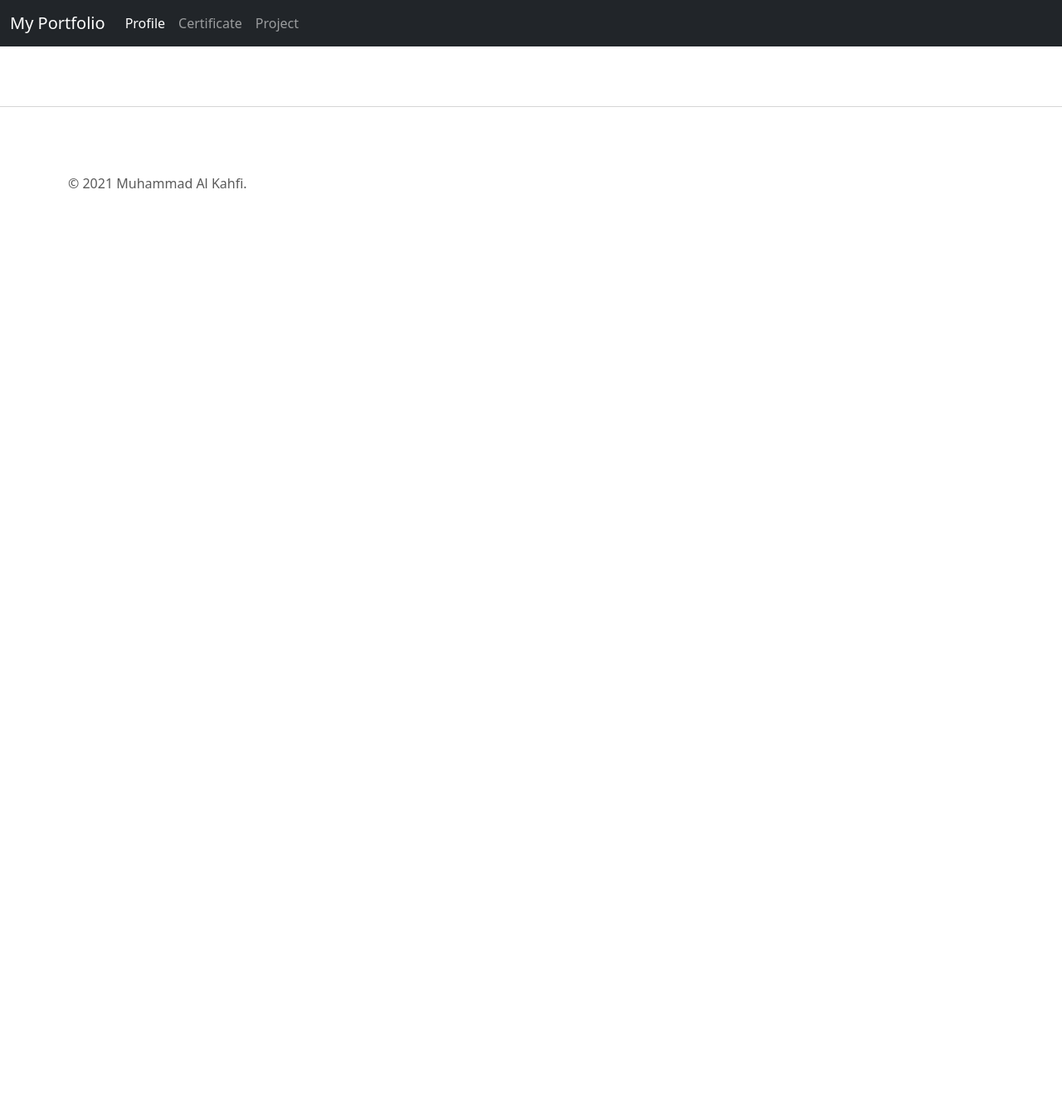
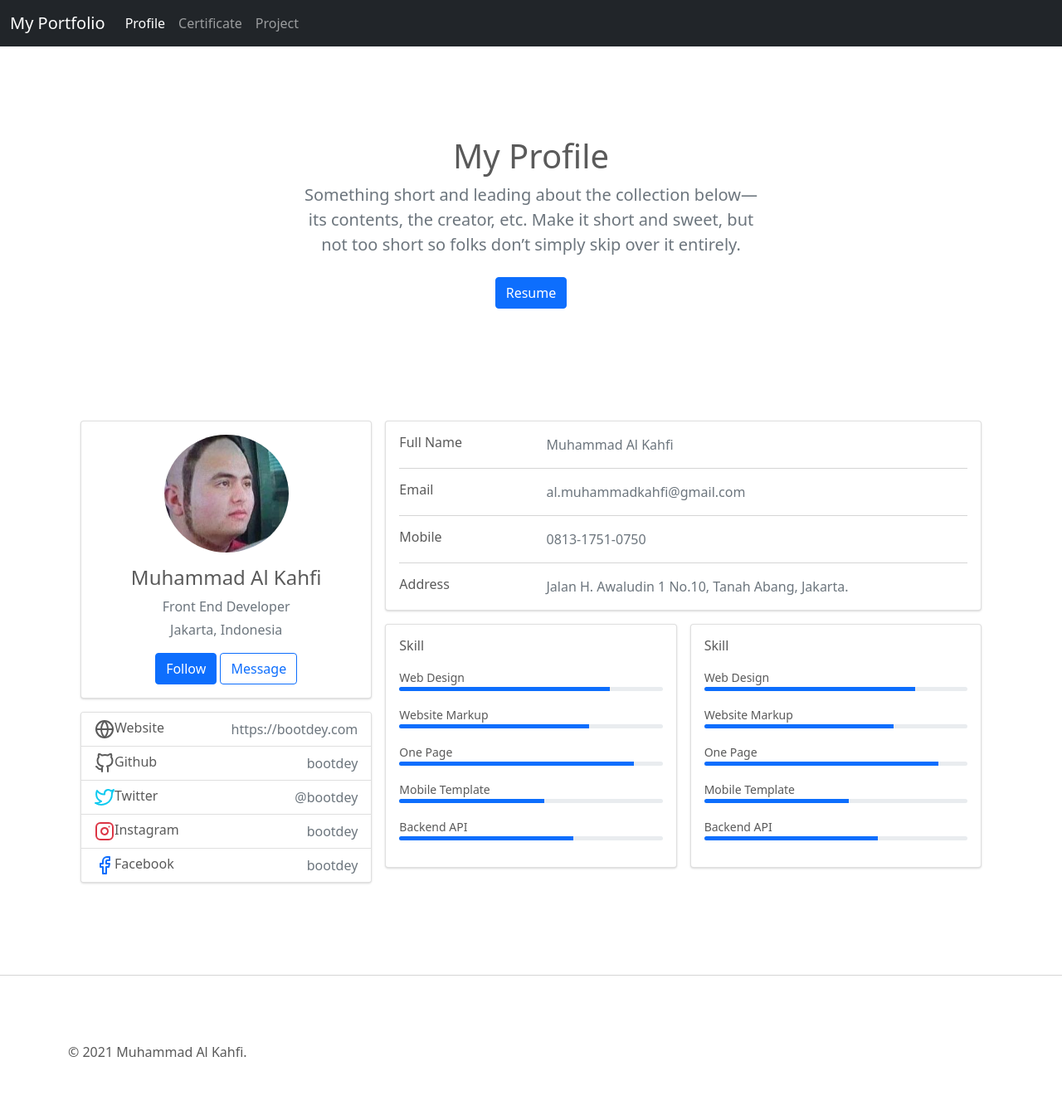
Before and after one commit to al-Kahfi/Portfolio, a PHP site: page /profile.html in a window 1280 px wide. Shown: the whole page at 83% size. Before the commit the page ends 227 px from the top, so only its background shows below. Run offline with PHP 8.4, Linux system fonts and the light colour scheme; some libraries are stand-ins or nearby versions.

Commit message:
working on profile pages

```diff
--- a/certificate.html
+++ b/certificate.html
@@ -79,7 +79,7 @@
           </div>
         </section>
 
-        <div class="album py-5 bg-light">
+        <div class="album py-5">
           <div class="container">
 
             <div class="row row-cols-1 row-cols-sm-2 row-cols-md-3 g-3">
--- a/css/carousel.css
+++ b/css/carousel.css
@@ -7,7 +7,6 @@ body {
   padding-bottom: 3rem;
   color: #5a5a5a;
 }
-
 
 /* CUSTOMIZE THE CAROUSEL
 -------------------------------------------------- */
@@ -34,7 +33,6 @@ body {
   height: 32rem;
 }
 
-
 /* MARKETING CONTENT
 -------------------------------------------------- */
 
@@ -48,11 +46,10 @@ body {
 }
 /* rtl:begin:ignore */
 .marketing .col-lg-4 p {
-  margin-right: .75rem;
-  margin-left: .75rem;
+  margin-right: 0.75rem;
+  margin-left: 0.75rem;
 }
 /* rtl:end:ignore */
-
 
 /* Featurettes
 ------------------------- */
@@ -66,9 +63,8 @@ body {
   font-weight: 300;
   line-height: 1;
   /* rtl:remove */
-  letter-spacing: -.05rem;
+  letter-spacing: -0.05rem;
 }
-
 
 /* RESPONSIVE CSS
 -------------------------------------------------- */
--- /dev/null
+++ b/css/profile.css
@@ -0,0 +1,55 @@
+body {
+  margin-top: 20px;
+  color: #1a202c;
+  text-align: left;
+  background-color: #ffffff;
+}
+.main-body {
+  padding: 15px;
+}
+.card {
+  box-shadow: 0 1px 3px 0 rgba(0, 0, 0, 0.1), 0 1px 2px 0 rgba(0, 0, 0, 0.06);
+}
+
+.card {
+  position: relative;
+  display: flex;
+  flex-direction: column;
+  min-width: 0;
+  word-wrap: break-word;
+  background-color: #fff;
+  background-clip: border-box;
+  border: 1 solid rgba(0, 0, 0, 0.125);
+  border-radius: 0.25rem;
+}
+
+.card-body {
+  flex: 1 1 auto;
+  min-height: 1px;
+  padding: 1rem;
+}
+
+.gutters-sm {
+  margin-right: -8px;
+  margin-left: -8px;
+}
+
+.gutters-sm > .col,
+.gutters-sm > [class*="col-"] {
+  padding-right: 8px;
+  padding-left: 8px;
+}
+.mb-3,
+.my-3 {
+  margin-bottom: 1rem !important;
+}
+
+.bg-gray-300 {
+  background-color: #e2e8f0;
+}
+.h-100 {
+  height: 100% !important;
+}
+.shadow-none {
+  box-shadow: none !important;
+}
--- a/profile.html
+++ b/profile.html
@@ -10,6 +10,7 @@
 
     <!-- Bootstrap core CSS -->
     <link href="css/bootstrap.min.css" rel="stylesheet">
+    <link href="css/profile.css" rel="stylesheet">
     <title>My Profile</title>
 
     <style>
@@ -65,6 +66,169 @@
       </nav>
     </header>
 
+    <section class="py-5 text-center container">
+      <div class="row py-lg-5">
+        <div class="col-lg-6 col-md-8 mx-auto">
+          <h1 class="fw-light">My Profile</h1>
+          <p class="lead text-muted">Something short and leading about the collection below—its contents, the creator, etc. Make it short and sweet, but not too short so folks don’t simply skip over it entirely.</p>
+          <p>
+            <a href="https://www.certiport.com/portal/pages/credentialverification.aspx" target="_blank" class="btn btn-primary my-2">Resume</a>
+          </p>
+        </div>
+      </div>
+    </section>
+
+    <!-- PROFILE -->
+    <div class="container">
+      <div class="main-body">
+            <!-- /Breadcrumb -->
+            <div class="row gutters-sm">
+              <div class="col-md-4 mb-3">
+                <div class="card">
+                  <div class="card-body">
+                    <div class="d-flex flex-column align-items-center text-center">
+                      <img src="img/foto.jpg" alt="Admin" class="rounded-circle" width="150">
+                      <div class="mt-3">
+                        <h4>Muhammad Al Kahfi</h4>
+                        <p class="text-secondary mb-1">Front End Developer</p>
+                        <p class="text-muted font-size-sm">Jakarta, Indonesia</p>
+                        <button class="btn btn-primary">Follow</button>
+                        <button class="btn btn-outline-primary">Message</button>
+                      </div>
+                    </div>
+                  </div>
+                </div>
+                <div class="card mt-3">
+                  <ul class="list-group list-group-flush">
+                    <li class="list-group-item d-flex justify-content-between align-items-center flex-wrap">
+                      <h6 class="mb-0"><svg xmlns="http://www.w3.org/2000/svg" width="24" height="24" viewBox="0 0 24 24" fill="none" stroke="currentColor" stroke-width="2" stroke-linecap="round" stroke-linejoin="round" class="feather feather-globe mr-2 icon-inline"><circle cx="12" cy="12" r="10"></circle><line x1="2" y1="12" x2="22" y2="12"></line><path d="M12 2a15.3 15.3 0 0 1 4 10 15.3 15.3 0 0 1-4 10 15.3 15.3 0 0 1-4-10 15.3 15.3 0 0 1 4-10z"></path></svg>Website</h6>
+                      <span class="text-secondary">https://bootdey.com</span>
+                    </li>
+                    <li class="list-group-item d-flex justify-content-between align-items-center flex-wrap">
+                      <h6 class="mb-0"><svg xmlns="http://www.w3.org/2000/svg" width="24" height="24" viewBox="0 0 24 24" fill="none" stroke="currentColor" stroke-width="2" stroke-linecap="round" stroke-linejoin="round" class="feather feather-github mr-2 icon-inline"><path d="M9 19c-5 1.5-5-2.5-7-3m14 6v-3.87a3.37 3.37 0 0 0-.94-2.61c3.14-.35 6.44-1.54 6.44-7A5.44 5.44 0 0 0 20 4.77 5.07 5.07 0 0 0 19.91 1S18.73.65 16 2.48a13.38 13.38 0 0 0-7 0C6.27.65 5.09 1 5.09 1A5.07 5.07 0 0 0 5 4.77a5.44 5.44 0 0 0-1.5 3.78c0 5.42 3.3 6.61 6.44 7A3.37 3.37 0 0 0 9 18.13V22"></path></svg>Github</h6>
+                      <span class="text-secondary">bootdey</span>
+                    </li>
+                    <li class="list-group-item d-flex justify-content-between align-items-center flex-wrap">
+                      <h6 class="mb-0"><svg xmlns="http://www.w3.org/2000/svg" width="24" height="24" viewBox="0 0 24 24" fill="none" stroke="currentColor" stroke-width="2" stroke-linecap="round" stroke-linejoin="round" class="feather feather-twitter mr-2 icon-inline text-info"><path d="M23 3a10.9 10.9 0 0 1-3.14 1.53 4.48 4.48 0 0 0-7.86 3v1A10.66 10.66 0 0 1 3 4s-4 9 5 13a11.64 11.64 0 0 1-7 2c9 5 20 0 20-11.5a4.5 4.5 0 0 0-.08-.83A7.72 7.72 0 0 0 23 3z"></path></svg>Twitter</h6>
+                      <span class="text-secondary">@bootdey</span>
+                    </li>
+                    <li class="list-group-item d-flex justify-content-between align-items-center flex-wrap">
+                      <h6 class="mb-0"><svg xmlns="http://www.w3.org/2000/svg" width="24" height="24" viewBox="0 0 24 24" fill="none" stroke="currentColor" stroke-width="2" stroke-linecap="round" stroke-linejoin="round" class="feather feather-instagram mr-2 icon-inline text-danger"><rect x="2" y="2" width="20" height="20" rx="5" ry="5"></rect><path d="M16 11.37A4 4 0 1 1 12.63 8 4 4 0 0 1 16 11.37z"></path><line x1="17.5" y1="6.5" x2="17.51" y2="6.5"></line></svg>Instagram</h6>
+                      <span class="text-secondary">bootdey</span>
+                    </li>
+                    <li class="list-group-item d-flex justify-content-between align-items-center flex-wrap">
+                      <h6 class="mb-0"><svg xmlns="http://www.w3.org/2000/svg" width="24" height="24" viewBox="0 0 24 24" fill="none" stroke="currentColor" stroke-width="2" stroke-linecap="round" stroke-linejoin="round" class="feather feather-facebook mr-2 icon-inline text-primary"><path d="M18 2h-3a5 5 0 0 0-5 5v3H7v4h3v8h4v-8h3l1-4h-4V7a1 1 0 0 1 1-1h3z"></path></svg>Facebook</h6>
+                      <span class="text-secondary">bootdey</span>
+                    </li>
+                  </ul>
+                </div>
+              </div>
+              <div class="col-md-8">
+                <div class="card mb-3">
+                  <div class="card-body">
+                    <div class="row">
+                      <div class="col-sm-3">
+                        <h6 class="mb-0">Full Name</h6>
+                      </div>
+                      <div class="col-sm-9 text-secondary">
+                        Muhammad Al Kahfi
+                      </div>
+                    </div>
+                    <hr>
+                    <div class="row">
+                      <div class="col-sm-3">
+                        <h6 class="mb-0">Email</h6>
+                      </div>
+                      <div class="col-sm-9 text-secondary">
+                        al.muhammadkahfi@gmail.com
+                      </div>
+                    </div>
+                    <hr>
+                    <div class="row">
+                      <div class="col-sm-3">
+                        <h6 class="mb-0">Mobile</h6>
+                      </div>
+                      <div class="col-sm-9 text-secondary">
+                        0813-1751-0750
+                      </div>
+                    </div>
+                    <hr>
+                    <div class="row">
+                      <div class="col-sm-3">
+                        <h6 class="mb-0">Address</h6>
+                      </div>
+                      <div class="col-sm-9 text-secondary">
+                        Jalan H. Awaludin 1 No.10, Tanah Abang, Jakarta.
+                      </div>
+                    </div>
+                  </div>
+                </div>
+                <div class="row gutters-sm">
+                  <div class="col-sm-6 mb-3">
+                    <div class="card h-100">
+                      <div class="card-body">
+                        <h6 class="d-flex align-items-center mb-3">Skill</h6>
+                        <small>Web Design</small>
+                        <div class="progress mb-3" style="height: 5px">
+                          <div class="progress-bar bg-primary" role="progressbar" style="width: 80%" aria-valuenow="80" aria-valuemin="0" aria-valuemax="100"></div>
+                        </div>
+                        <small>Website Markup</small>
+                        <div class="progress mb-3" style="height: 5px">
+                          <div class="progress-bar bg-primary" role="progressbar" style="width: 72%" aria-valuenow="72" aria-valuemin="0" aria-valuemax="100"></div>
+                        </div>
+                        <small>One Page</small>
+                        <div class="progress mb-3" style="height: 5px">
+                          <div class="progress-bar bg-primary" role="progressbar" style="width: 89%" aria-valuenow="89" aria-valuemin="0" aria-valuemax="100"></div>
+                        </div>
+                        <small>Mobile Template</small>
+                        <div class="progress mb-3" style="height: 5px">
+                          <div class="progress-bar bg-primary" role="progressbar" style="width: 55%" aria-valuenow="55" aria-valuemin="0" aria-valuemax="100"></div>
+                        </div>
+                        <small>Backend API</small>
+                        <div class="progress mb-3" style="height: 5px">
+                          <div class="progress-bar bg-primary" role="progressbar" style="width: 66%" aria-valuenow="66" aria-valuemin="0" aria-valuemax="100"></div>
+                        </div>
+                      </div>
+                    </div>
+                  </div>
+                  <div class="col-sm-6 mb-3">
+                    <div class="card h-100">
+                      <div class="card-body">
+                        <h6 class="d-flex align-items-center mb-3">Skill</h6>
+                        <small>Web Design</small>
+                        <div class="progress mb-3" style="height: 5px">
+                          <div class="progress-bar bg-primary" role="progressbar" style="width: 80%" aria-valuenow="80" aria-valuemin="0" aria-valuemax="100"></div>
+                        </div>
+                        <small>Website Markup</small>
+                        <div class="progress mb-3" style="height: 5px">
+                          <div class="progress-bar bg-primary" role="progressbar" style="width: 72%" aria-valuenow="72" aria-valuemin="0" aria-valuemax="100"></div>
+                        </div>
+                        <small>One Page</small>
+                        <div class="progress mb-3" style="height: 5px">
+                          <div class="progress-bar bg-primary" role="progressbar" style="width: 89%" aria-valuenow="89" aria-valuemin="0" aria-valuemax="100"></div>
+                        </div>
+                        <small>Mobile Template</small>
+                        <div class="progress mb-3" style="height: 5px">
+                          <div class="progress-bar bg-primary" role="progressbar" style="width: 55%" aria-valuenow="55" aria-valuemin="0" aria-valuemax="100"></div>
+                        </div>
+                        <small>Backend API</small>
+                        <div class="progress mb-3" style="height: 5px">
+                          <div class="progress-bar bg-primary" role="progressbar" style="width: 66%" aria-valuenow="66" aria-valuemin="0" aria-valuemax="100"></div>
+                        </div>
+                      </div>
+                    </div>
+                  </div>
+                </div>
+              </div>
+            </div>
+          </div>
+      </div>
+
+  <script src="http://code.jquery.com/jquery-1.10.2.min.js"></script>
+  <script src="http://netdna.bootstrapcdn.com/bootstrap/4.4.1/js/bootstrap.min.js"></script>
+  <script type="text/javascript"></script>
+
+
     <hr class="featurette-divider">
     <footer class="container">
       <p>&copy; 2021 Muhammad Al Kahfi.</p>
--- a/project.html
+++ b/project.html
@@ -73,14 +73,14 @@
             <h1 class="fw-light">My Project</h1>
             <p class="lead text-muted">Something short and leading about the collection below—its contents, the creator, etc. Make it short and sweet, but not too short so folks don’t simply skip over it entirely.</p>
             <p>
-              <a href="https://github.com/al-Kahfi" target="_blank" class="btn btn-primary my-2">My GitHub</a>
+              <a href="https://github.com/al-Kahfi" target="_blank" class="btn btn-primary my-2">GitHub</a>
             </p>
           </div>
         </div>
 
       </section>
 
-      <div class="album py-5 bg-light">
+      <div class="album py-5">
         <div class="container">
 
           <div class="row row-cols-1 row-cols-sm-2 row-cols-md-3 g-3">
```
Also changed, not shown: index.html (+1 -72 lines), img/foto.jpg (added).
